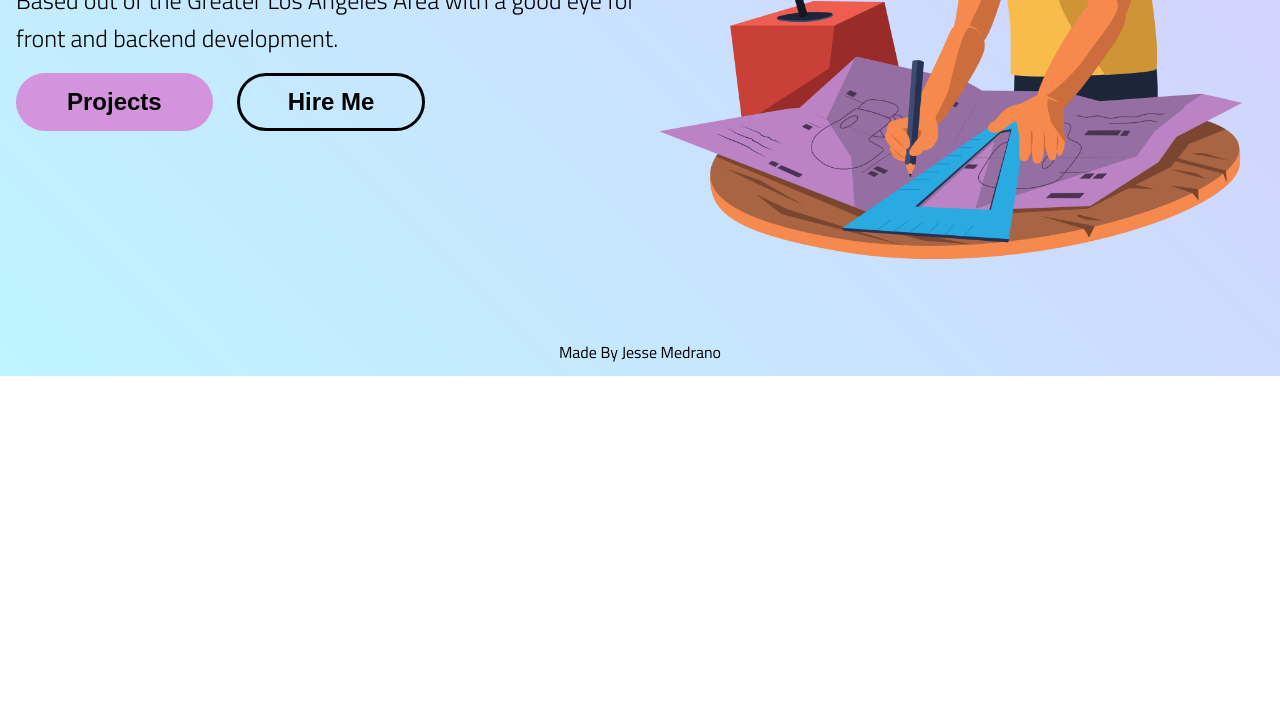
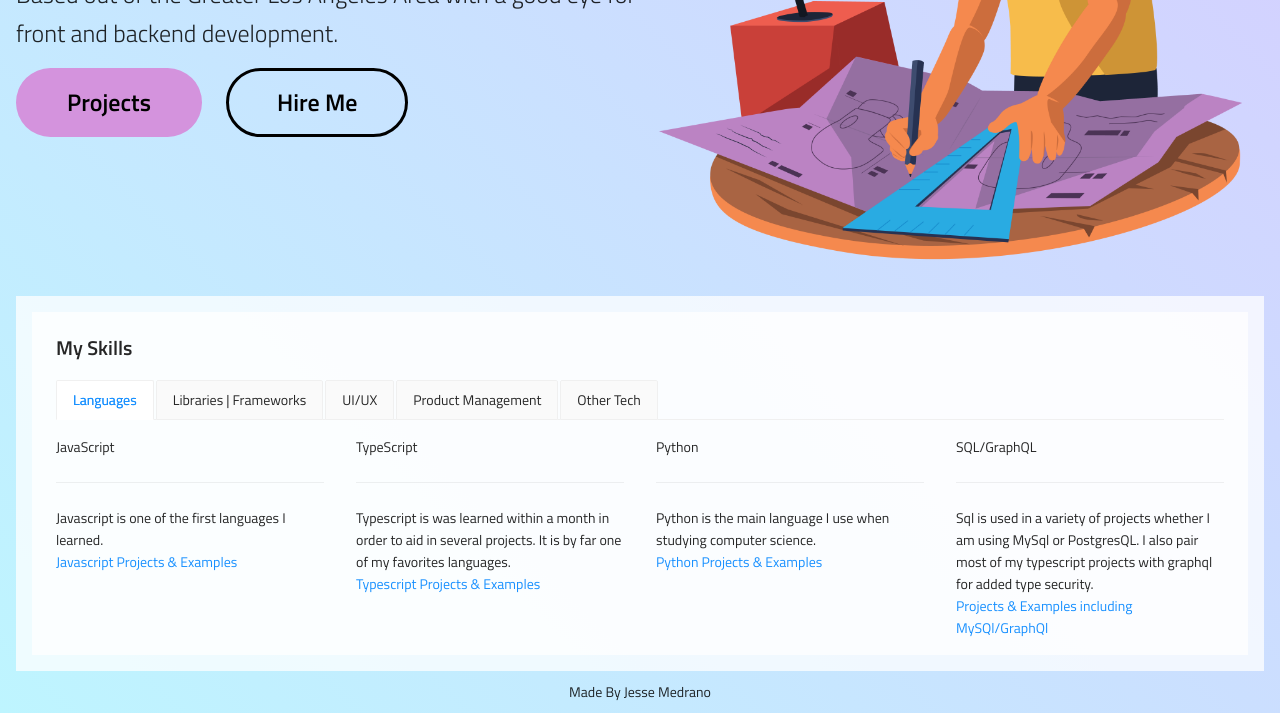
Before and after one commit to Jtamedrano/portfolio-2021, a Gatsby site: page / in a window 1280 px wide. Shown: the part 424-1137 px from the top of the page. Before the commit the page ends 800 px from the top, so only its background shows below. Built offline with nearby package versions, Linux system fonts and the light colour scheme; Gatsby itself is replaced by a stand-in of ours.

Commit message:
skills tabs created

```diff
--- /dev/null
+++ b/src/components/home/Skills.jsx
@@ -0,0 +1,90 @@
+import React from "react";
+import { Col, Divider, PageHeader, Row, Tabs } from "antd";
+
+const Skills = () => {
+  return (
+    <section className="skills">
+      <PageHeader title="My Skills">
+        <Tabs
+          defaultActiveKey="1"
+          mode="horizontal"
+          type="card"
+          className="skills__tabs"
+        >
+          <Tabs.TabPane tab="Languages" key="1">
+            <Row gutter={{ xs: 8, sm: 16, md: 24, lg: 32 }}>
+              <Col span={6}>
+                <p>JavaScript</p>
+                <Divider />
+                <p>Javascript is one of the first languages I learned.</p>
+                <a>Javascript Projects & Examples</a>
+              </Col>
+              <Col span={6}>
+                <p>TypeScript</p>
+                <Divider />
+                <p>
+                  Typescript is was learned within a month in order to aid in
+                  several projects. It is by far one of my favorites languages.
+                </p>
+                <a>Typescript Projects & Examples</a>
+              </Col>
+              <Col span={6}>
+                <p>Python</p>
+                <Divider />
+                <p>
+                  Python is the main language I use when studying computer
+                  science.
+                </p>
+                <a>Python Projects & Examples</a>
+              </Col>
+              <Col span={6}>
+                <p>SQL/GraphQL</p>
+                <Divider />
+                <p>
+                  Sql is used in a variety of projects whether I am using MySql
+                  or PostgresQL. I also pair most of my typescript projects with
+                  graphql for added type security.
+                </p>
+                <a>Projects & Examples including MySQl/GraphQl</a>
+              </Col>
+            </Row>
+          </Tabs.TabPane>
+          <Tabs.TabPane tab="Libraries | Frameworks" key="2">
+            <div className="frameworks">
+              <p>React</p>
+              <p>Next</p>
+              <p>Gatsby</p>
+              <p>Express</p>
+              <p>Redux</p>
+            </div>
+          </Tabs.TabPane>
+          <Tabs.TabPane tab="UI/UX" key="3">
+            <div className="ui">
+              <p>CSS</p>
+              <p>CSS Libraries</p>
+              <p>SCSS/LESS</p>
+            </div>
+          </Tabs.TabPane>
+          <Tabs.TabPane tab="Product Management" key="4">
+            <div className="pr">
+              <p>Agile Methodologies</p>
+              <p>Scrum Framework</p>
+              <p>Trello & Jira</p>
+            </div>
+          </Tabs.TabPane>
+          <Tabs.TabPane tab="Other Tech" key="5">
+            <div className="tech">
+              <p>Github</p>
+              <p>Visual Studio Code</p>
+              <p>Windows</p>
+              <p>Mac</p>
+              <p>Linux</p>
+            </div>
+          </Tabs.TabPane>
+        </Tabs>
+      </PageHeader>
+    </section>
+  );
+};
+
+export default Skills;
--- a/src/components/home/index.js
+++ b/src/components/home/index.js
@@ -1,3 +1,4 @@
 import Hero from "./Hero";
+import Skills from "./Skills";
 
-export { Hero };
+export { Hero, Skills };
--- a/src/pages/index.js
+++ b/src/pages/index.js
@@ -1,5 +1,5 @@
 import * as React from "react";
-import { Hero } from "../components/home";
+import { Hero, Skills } from "../components/home";
 import MainLayout from "../components/mainLayout";
 
 // markup
@@ -9,6 +9,7 @@ const IndexPage = () => {
       <title>Jesse Medrano</title>
       <MainLayout>
         <Hero />
+        <Skills />
       </MainLayout>
     </main>
   );
--- a/src/styles/Home.scss
+++ b/src/styles/Home.scss
@@ -77,3 +77,9 @@
     }
   }
 }
+
+.skills {
+  padding: 1em;
+  margin-top: 1em;
+  background-color: rgba(255, 255, 255, 0.75);
+}
--- a/src/styles/MainLayout.scss
+++ b/src/styles/MainLayout.scss
@@ -4,24 +4,13 @@
   box-sizing: border-box;
 }
 
+html {
+  min-height: 100vh;
+}
+
 body {
   padding: 0;
   margin: 0;
-}
-
-body,
-#___gatsby,
-#gatsby-focus-wrapper,
-#gatsby-focus-wrapper > main {
-  height: 100vh;
-}
-
-.mainLayout {
-  padding: 0 1em;
-  display: flex;
-  flex-flow: column nowrap;
-  min-height: 100%;
-
   background: rgb(190, 245, 255);
   background: -moz-linear-gradient(
     45deg,
@@ -39,6 +28,19 @@ body,
     rgba(215, 203, 255, 1) 100%
   );
   filter: progid:DXImageTransform.Microsoft.gradient(startColorstr="#bef5ff",endColorstr="#d7cbff",GradientType=1);
+}
+
+#___gatsby,
+#gatsby-focus-wrapper,
+#gatsby-focus-wrapper > main {
+  background: inherit;
+}
+
+.mainLayout {
+  padding: 0 1em;
+  display: flex;
+  flex-flow: column nowrap;
+  min-height: 100%;
 
   &__header,
   &__content,
--- a/src/styles/index.scss
+++ b/src/styles/index.scss
@@ -1,4 +1,11 @@
+@use "../../node_modules/antd/dist/antd.css";
 @use 'reset';
 @use "Home";
 @use "MainLayout";
 @import url("https://fonts.googleapis.com/css2?family=Titillium+Web:ital,wght@0,200;0,300;0,400;0,600;0,700;0,900;1,200;1,300;1,600&display=swap");
+
+.ant-layout,
+.ant-layout-header,
+.ant-layout-footer {
+  background: unset;
+}
```
